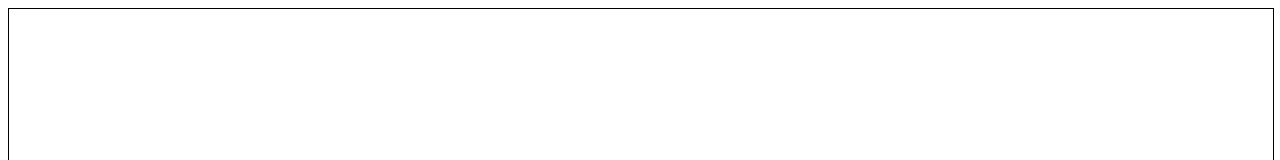
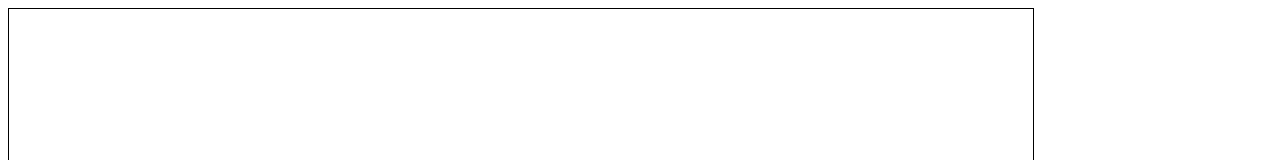
Before and after one commit to idigital/Robot-Game, a plain HTML site: page index.html in a window 1280 px wide. Shown: the top 160 px of the page. Drawn offline with Linux system fonts and the light colour scheme.

Commit message:
moved canvas sizing to within the canvas tag, instead of in css. It was making the box2d debug draw look funky

```diff
--- a/index.html
+++ b/index.html
@@ -6,14 +6,12 @@
     <style type="text/css">
         canvas#levelCanvas
         {
-            height: 100%;
-            width: 100%;
             border:1px solid #000000;
         }
     </style>
 </head>
 <body onload="Init()">
-	<canvas id="levelCanvas">
+	<canvas id="levelCanvas" width=1024 height=768>
 		Don't support canvas, be a better browser!
 	</canvas>
 </body>
```
